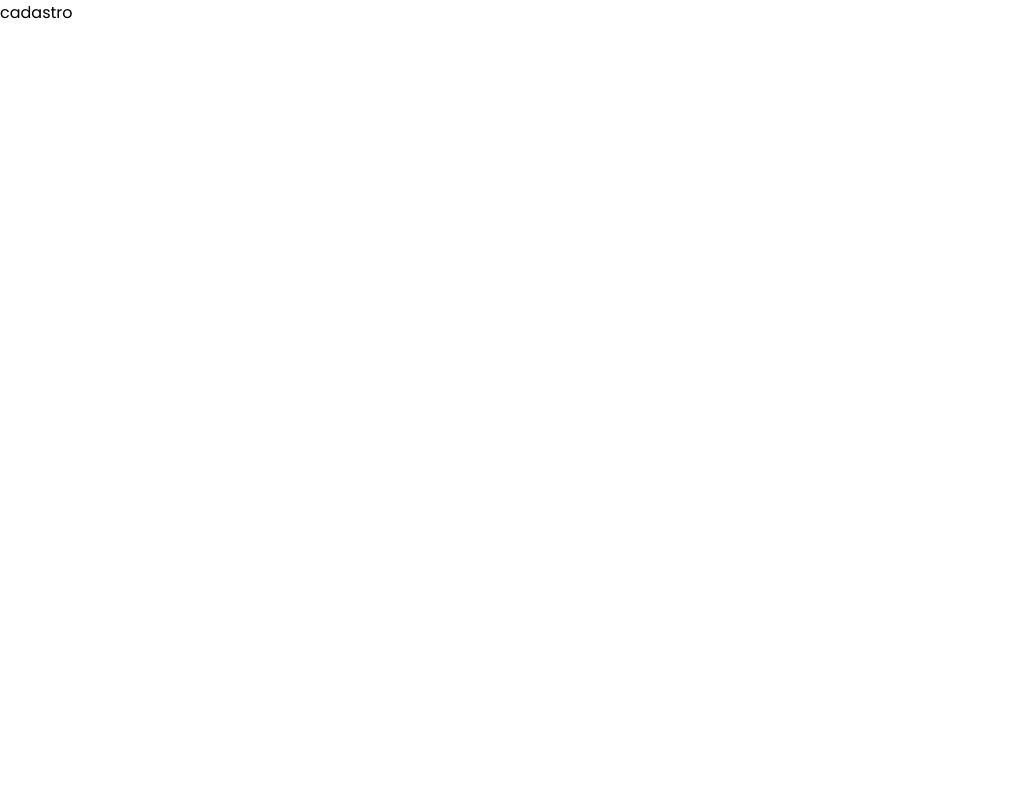
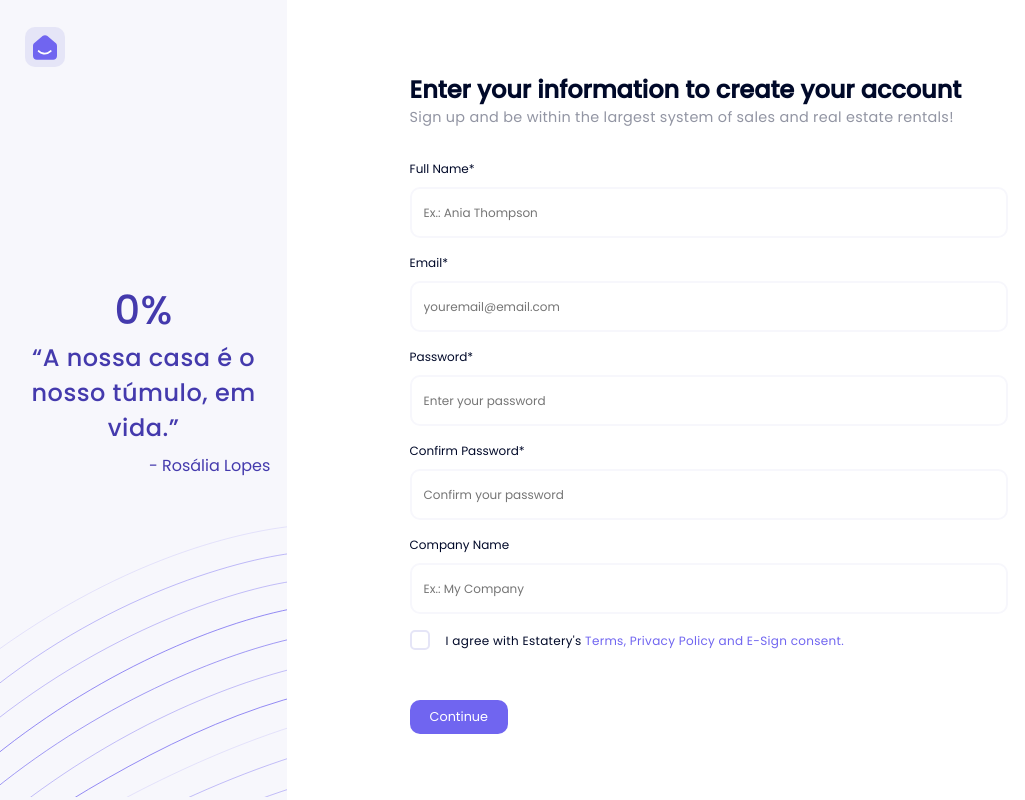
Before and after one commit to jojrms/login-and-signup-frontend, a React (Create React App) app: page /create-account in a window 1280 px wide. Shown: the whole page, without its empty margins (0-1025 px from the left). Built offline with nearby package versions, Linux system fonts and the light colour scheme.

Commit message:
💣 CODIFICAÇÃO Finalização da primeira parte da estilização do arquivo de Cadastro

```diff
--- a/src/components/signup/SignUp.css
+++ b/src/components/signup/SignUp.css
@@ -0,0 +1,151 @@
+.sectionSignupBackground{
+    width: 100%;
+    height: 100%;
+    display: grid;
+    grid-template-columns: 22% auto;
+}
+.sectionSignupBackground::-webkit-scrollbar{
+    display: none;
+}
+.sectionSignupBackground aside:nth-of-type(1){
+    width: 100%;
+    background-color: #f7f7fc;
+    padding: 1%;
+    display: grid;
+    grid-template-rows: min-content auto;
+    overflow: hidden;
+}
+.sectionSignupBackground aside:nth-of-type(1) i{
+    width: 3vh;
+    height: 3vh;
+    background-image: url(../images/logo.svg);
+    background-size: 60%;
+    border-radius: 10px;
+    margin: 3vh auto 0vh 8%;
+    display: block;
+    background-color: #e5e5f7;
+    padding: 1vh;
+}
+.sectionSignupBackground aside:nth-of-type(1) div{
+    width: fit-content;
+    height: fit-content;
+    margin: auto;
+    color: #443aad;
+}
+.h1Porcentage{
+    width: 100%;
+    text-align: center;
+    margin: 25vh 0 0 0;
+    font-size: 5vh;
+    letter-spacing: .5px;
+    font-weight: 500;
+}
+.h2Phrase{
+    text-align: center;
+    width: 90%;
+    letter-spacing: .5px;
+    font-weight: 500;
+    margin: auto;
+}
+.sectionSignupBackground aside:nth-of-type(1) p{
+    width: fit-content;
+    margin: 1vh 5% 0vh auto
+}
+
+.spanWaves{
+    width: 103%;
+    height: 35vh;
+    background-image: url(../images/Waves.svg);
+    background-size: cover;
+    background-position-y: 1vh;
+    margin: auto 0 0 -1%;
+}
+
+
+.asideInfoToSignUp{
+    color: #000929;
+    display: grid;
+    grid-template-rows: min-content min-content auto auto;
+    padding: 2vh 2vh 2vh 10vw;
+}
+.asideInfoToSignUp h1{
+    margin: 7vh 0 0 0;
+    font-size: 3vh;
+}
+.asideInfoToSignUp p{
+    font-size: 1.8vh;
+    height: fit-content;
+    margin: 0;
+    color: #9295a3;
+    letter-spacing: .3px;
+}
+.asideInfoToSignUp div:nth-of-type(1){
+    width: 70%;
+    margin-top: 4vh;
+    display: grid;
+    grid-gap: 2vh;
+}
+.asideInfoToSignUp div:nth-of-type(1) span{
+    display: grid;
+}
+.asideInfoToSignUp div:nth-of-type(1) label, .asideInfoToSignUp div:nth-of-type(1) input::placeholder{
+    font-size: 1.5vh;
+}
+.asideInfoToSignUp div:nth-of-type(1) input{
+    padding: 1.5vh;
+    border-radius: 10px;
+    margin-top: .5vh;
+    border: 2px solid #f7f7fc;
+    font-size: 1.5vh;
+}
+
+.asideInfoToSignUp div:nth-of-type(2){
+    display: flex;
+    grid-gap: 2vh;
+    margin-top: 2vh;
+}
+#spanCheckboxDec{
+    width: 2vh;
+    height: 2vh;
+    display: flex;
+    position: absolute;
+    border: 2px solid #e5e5f7;
+    border-radius: 5px;
+    z-index: -1;
+}
+#spanCheckboxDec canvas{
+    width: 70%;
+    height: 70%;
+    margin: auto auto .25vh auto;
+    border-radius: 3px;
+    background-color: #d5d5f1;
+    display: none;
+}
+#inputCheckboxTerms{
+    width: 2.5vh;
+    height: 2.5vh;
+    margin: 0vh;
+    opacity: 0;
+    cursor: pointer;
+}
+#inputCheckboxTerms:checked ~ #spanCheckboxDec canvas{
+    display: block;
+}
+.asideInfoToSignUp div:nth-of-type(2) p{
+    color: #000929;
+    margin-top: .2vh;
+    font-size: 1.5vh;
+}
+.asideInfoToSignUp div:nth-of-type(2) p a{
+    color: #7065f0;
+}
+
+.btnContinueSignup{
+    width: fit-content;
+    background-color: #7065f0;
+    color: white;
+    padding: 1vh 2.5vh;
+    border-radius: 10px;
+    margin: 0 0 auto 0;
+    font-size: 1.6vh;
+}
--- a/src/components/signup/SignUp.js
+++ b/src/components/signup/SignUp.js
@@ -3,6 +3,56 @@ import './SignUp.css'
 export default function SignUp(){
 
     return(
-        <section>cadastro</section>
+        <section className='sectionSignupBackground'>
+            <aside>
+                <i/>
+                <div>
+                    <h1 className='h1Porcentage'>0%</h1>
+                    <h2 className='h2Phrase'>“A nossa casa é o nosso túmulo, em vida.”</h2>
+                    <p>- Rosália Lopes</p>
+                </div>
+                <span className='spanWaves'/>
+
+            </aside>
+
+            <aside className='asideInfoToSignUp'>
+                <h1>Enter your information to create your account</h1>
+                <p>Sign up and be within the largest system of sales and real estate rentals!</p>
+                <div>
+                    <span>
+                        <label>Full Name*</label>
+                        <input type='text' placeholder='Ex.: Ania Thompson'/>
+                    </span>
+                    <span>
+                        <label>Email*</label>
+                        <input type='email' placeholder='youremail@email.com'/>
+                    </span>
+                    <span>
+                        <label>Password*</label>
+                        <input type='password' placeholder='Enter your password'/>
+                    </span>
+                    <span>
+                        <label>Confirm Password*</label>
+                        <input type='password' placeholder='Confirm your password'/>
+                    </span>
+                    <span>
+                        <label>Company Name</label>
+                        <input type='text' placeholder='Ex.: My Company'/>
+                    </span>
+                </div>
+
+                <div>
+                    <input id='inputCheckboxTerms' type='checkbox'/>
+                    <span id='spanCheckboxDec'>
+                        <canvas/>
+                    </span>
+                    <p>
+                        I agree with Estatery's <a>Terms, Privacy Policy and E-Sign consent.</a>
+                    </p>
+                </div>
+
+                <button className='btnContinueSignup'>Continue</button>
+            </aside>
+        </section>
     )
 }
```
Also changed, not shown: src/components/images/Waves.svg (added).
